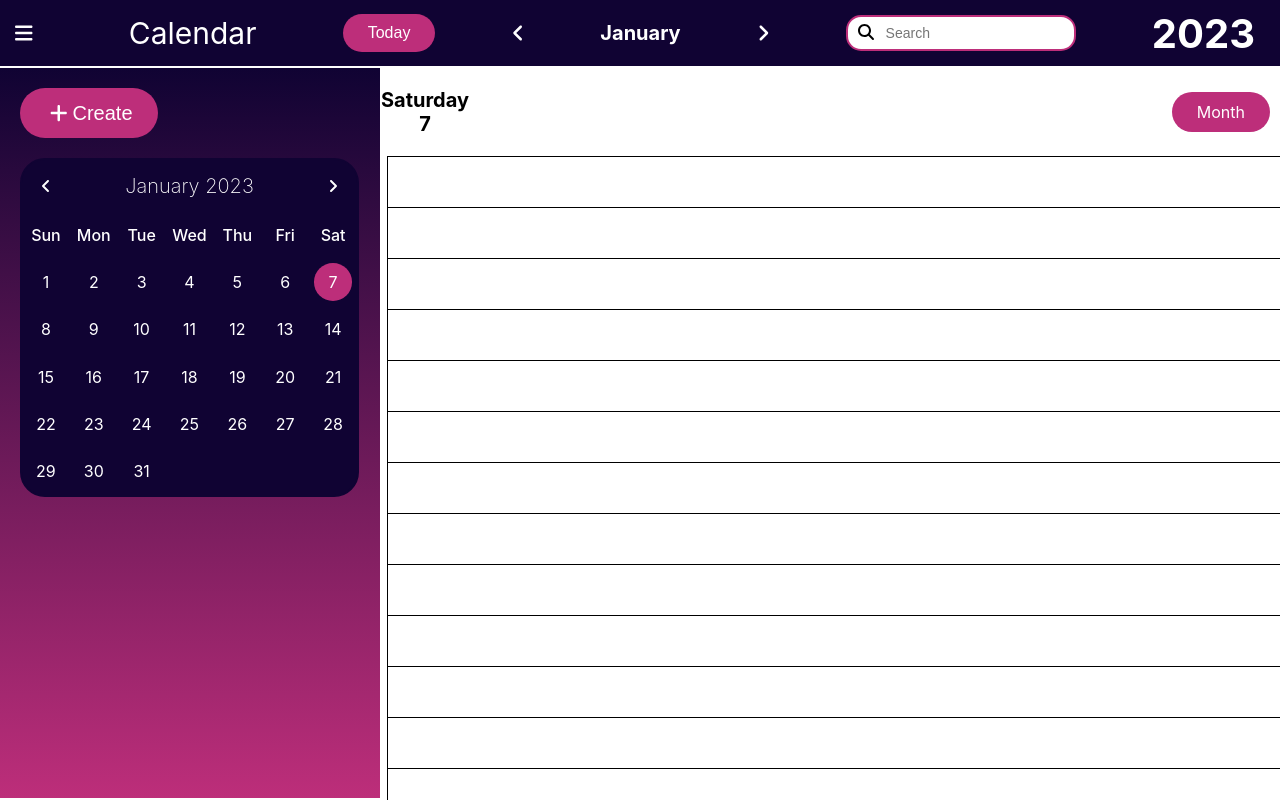
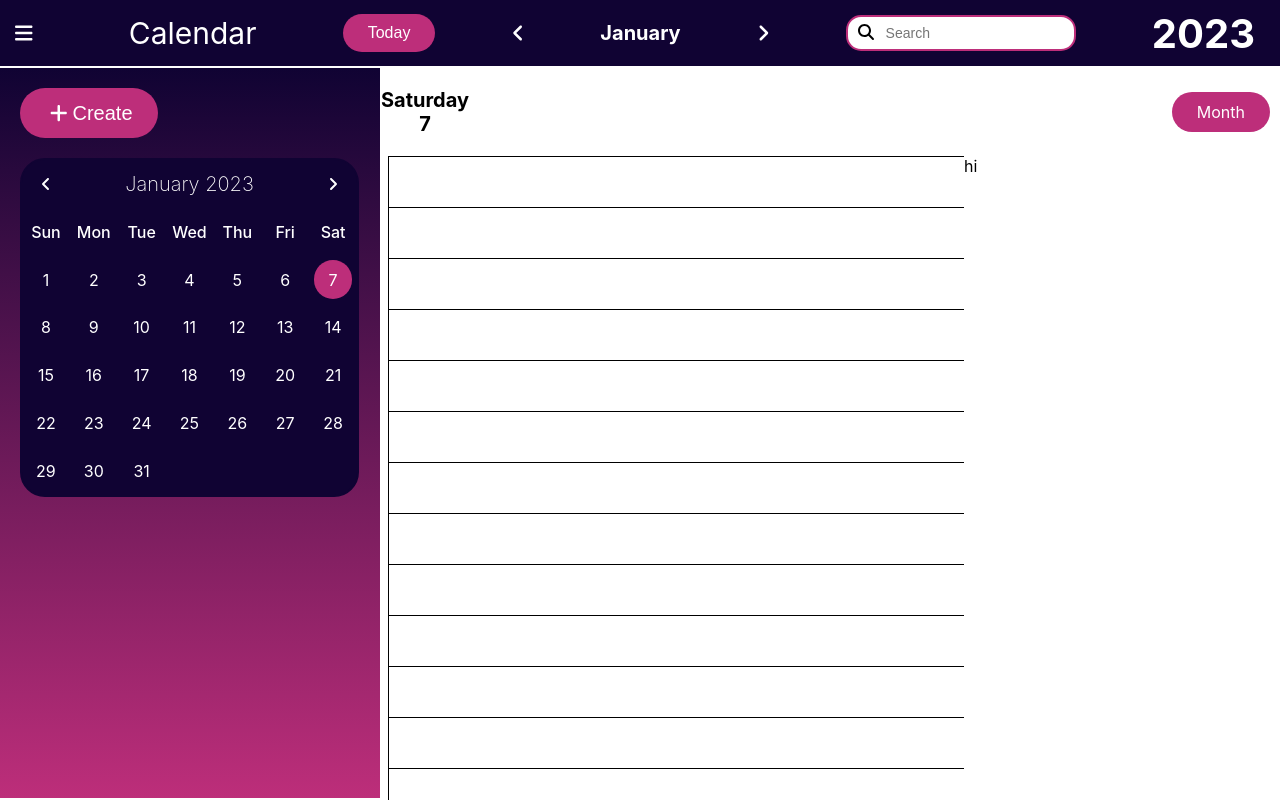
Before and after one commit to Kaveri-MD/ReactApp, a React (Create React App) app: page /day in a window 1280 px wide. Shown: the top 800 px of the page. Built offline with nearby package versions, Linux system fonts and the light colour scheme.

Commit message:
Display static event

```diff
--- a/package.json
+++ b/package.json
@@ -9,12 +9,14 @@
     "@testing-library/react": "^13.4.0",
     "@testing-library/user-event": "^13.5.0",
     "date-fns": "^2.29.3",
+    "moment": "^2.29.4",
     "react": "^18.2.0",
     "react-big-calendar": "^1.5.2",
     "react-datepicker": "^4.8.0",
     "react-dom": "^18.2.0",
     "react-draggable": "^4.4.5",
     "react-modal": "^3.16.1",
+    "react-moment": "^1.1.2",
     "react-router-dom": "^6.6.1",
     "react-scripts": "^4.0.3",
     "web-vitals": "^2.1.4"
--- a/src/components/Calendar/Calendar.js
+++ b/src/components/Calendar/Calendar.js
@@ -74,7 +74,7 @@ function Calendar(props) {
           const date = index + 1;
           const isCurrentDate = date === value.getDate();
 
-          console.log(value.getDate());
+          // console.log(value.getDate());
 
           return (
             <div className="calendar-item" onClick={() => selectedDate(date)}>
--- a/src/components/leftComponents/CreateModal.js
+++ b/src/components/leftComponents/CreateModal.js
@@ -22,6 +22,7 @@ function CreateModal(props) {
     setData([...data,input])
     console.log(data);
     props.toggleModal();
+    setInput("")
     // setData([input,...data]);
 
     // console.log(input);
--- a/src/components/rightComponents/DisplayTime.js
+++ b/src/components/rightComponents/DisplayTime.js
@@ -1,17 +1,21 @@
 import React, { useState } from "react";
 import { ListItem } from "../../lists/List";
-import { format } from "date-fns";
+import { format, set, setDate } from "date-fns";
 import { Link } from "react-router-dom";
-function DisplayTime({ value }) {
+import moment from "moment";
+function DisplayTime(props) {
+  const { value, data } = props;
   return (
     <div>
       <div className="display-day">
         <div className="day">
-        <div>{format(value, "EEEE")}</div>
-        <div>{format(value, "d")}</div>
+          <div>{format(value, "EEEE")}</div>
+          <div>{format(value, "d")}</div>
         </div>
 
-        <Link to="/" className="primary-button">Month</Link>
+        <Link to="/" className="primary-button">
+          Month
+        </Link>
       </div>
       <div className="time-chart">
         <div className="grid-container">
@@ -21,9 +25,42 @@ function DisplayTime({ value }) {
         </div>
         <div className="row">
           {ListItem.map((item) => (
-            <div className="horizontal-bar">{item.event}</div>
+            <div className="horizontal-bar"></div>
           ))}
+          {data &&
+            data.map((item) => {
+              // const hour = moment(item.to, "hr:mm").diff(
+              //   moment(item.from, "hr:mm"),
+              //   "hours"
+              // );
+              const minutes = moment(item.to, "hh:mm").diff(
+                moment(item.from, "hh:mm"),
+                "minutes"
+              );
+              const startTime = moment.duration(item.from,"hours");
+              const startMinute =(startTime.minutes()/60)*50;
+              console.log(startTime.hours(),"hr");
+              console.log(startMinute,"minute");
+              console.log(minutes,"min");
+              // console.log(moment(item.to, "hh:mm"));
+              // console.log(hour + min.minutes());
+              const setHeight= (minutes/60)*51;
+              console.log(setHeight,"height")
+              const setTop = 94+(51*(startTime.hours())+startMinute);
+              console.log(setTop-94,"top");
+
+              return (
+                item.date === format(value, "yyyy-MM-dd") && (
+                  <div className="display-eventbar" style={{ height: setHeight ,top:setTop}  }>{item.title}</div>
+                )
+              );
+            })}
+
         </div>
+        <div >
+          hi
+        </div>
+
       </div>
     </div>
   );
--- a/src/components/rightComponents/RightNavigation.js
+++ b/src/components/rightComponents/RightNavigation.js
@@ -28,7 +28,7 @@ function RightNavigation(props) {
         }
       />
 
-        <Route path="/day" element={<DisplayTime value={props.value} />} />
+        <Route path="/day" element={<DisplayTime value={props.value} data={props.data} />} />
 
 
 
--- a/src/styles/calendar.scss
+++ b/src/styles/calendar.scss
@@ -3,6 +3,7 @@
     height: 335px;
     display: grid;
     grid-template-columns:repeat(7,1fr);
+    grid-auto-rows: 1fr;
     border: 2px solid #100333;
     background-color: #100333;
     color: white;
@@ -71,6 +72,7 @@
     width: 80%;
     height: 80%;
     border-radius: 100%;
+   margin: 2px;
 }
 .display-event{
     display: none;
--- a/src/styles/rightNavigation.scss
+++ b/src/styles/rightNavigation.scss
@@ -5,6 +5,9 @@
     width: 75%;
     top:68px;
     z-index: -1;
+    overflow-x: hidden;
+    overflow-y: hidden;
+    // background-image: linear-gradient(#100333, #BD2E7A);
     // border: 2px solid black;
     // padding: 20px;
     // height: calc(100vh - 70px);
@@ -34,7 +37,7 @@
 .row{
     display: grid;
     grid-template-columns: auto ;
-    width: 95%;
+    width: 60%;
     // padding: 10px;
 }
 .horizontal-bar{
@@ -42,6 +45,7 @@
     height: 50px;
     border-top: 1px solid;
     border-left: 1px solid;
+    z-index: 1;
 }
 .time-chart{
     display: flex;
@@ -70,13 +74,14 @@
     // opacity: 0;
     height: 75vh;
     // height: 550px;
-    background-color: white;
     z-index: -1;
     color: black;
+    background-color: white;
 }
 .main-calendar .calendar-week{
     border-bottom: 1px solid;
     border-right: 1px solid;
+    // box-sizing: border-box;
     // border-radius: 25px;
     // height: 100%;
 }
@@ -85,6 +90,7 @@
     border-right: 1px solid;
     display: inline;
     text-align: center;
+    // box-sizing: border-box;
     // height: 100%;
     // border-radius: 25px;
 }
@@ -101,6 +107,14 @@
 }
 .main-calendar .display-event{
     display: block;
+    padding: 2px;
+    font-size: 14px;
+    font-weight: bold;
+    background-color: #dbcffc;
+    border-left: 5px solid #100333;
+    color: #100333;
+    // border-radius: 25px;
+    // width: 20%;
 }
 .text{
     // padding: 10px;
@@ -133,3 +147,15 @@
     // margin-bottom: 10px;
     // z-index: -1;
 }
+.display-eventbar{
+    font-weight: bold;
+    position:absolute;
+    padding-left: 10px;
+    margin-left:1px ;
+    width: 60%;
+    background-color: #f5d6e7;
+    color: #BD2E7A;
+    border-left:5px solid #BD2E7A;
+    // left:75px;
+    box-sizing: border-box;
+}
--- a/src/styles/styles.scss
+++ b/src/styles/styles.scss
@@ -1,4 +1,5 @@
 .features{
     display: flex;
     // background-image: linear-gradient(90deg,#bd2e7a 0%,#6a16ac 100%);
+    // background-image: linear-gradient(#100333, #BD2E7A);
 }
```
Also changed, not shown: 1 other file (tests, documents, lock files or other folders).
